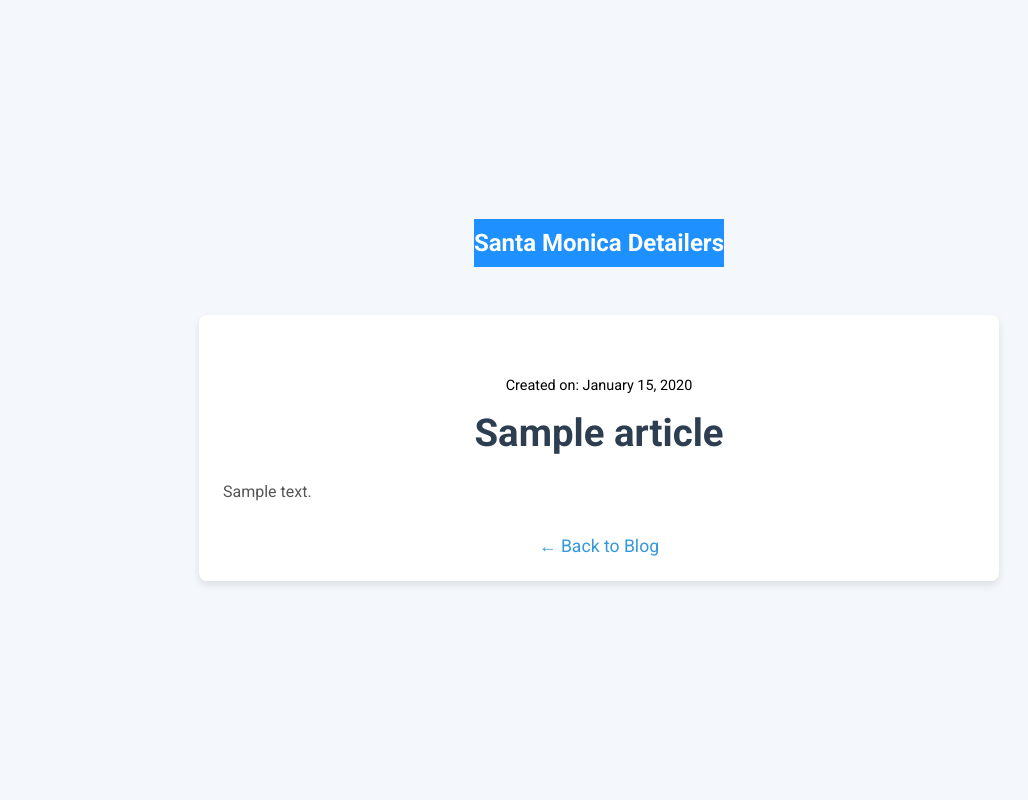
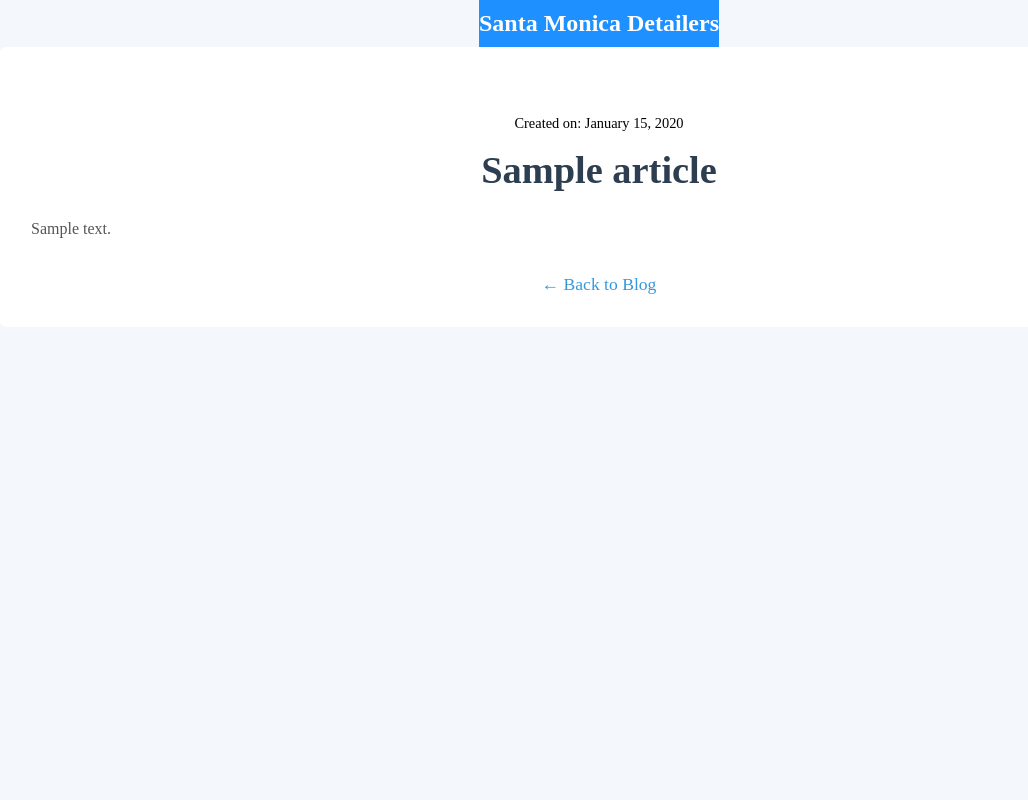
Before and after one commit to mirtazayev/santamonicadetailerscom, a FastAPI app: template templates/article.html in a window 1280 px wide. Shown: the whole page, without its empty margins (41-1069 px from the left). Run offline with FastAPI, Linux system fonts and the light colour scheme; the template is opened without the code that fills it: most values are stand-ins (such as "Sample title", 1, 10 or a date in 2020); parts of the project's set-up code (start-up, migrations or seed data) failed here and were passed over.

Commit message:
Update article.html

```diff
--- a/templates/article.html
+++ b/templates/article.html
@@ -63,7 +63,7 @@
     </script>
     <style>
         body {
-            font-family: 'Roboto', sans-serif;
+            /*font-family: 'Roboto', sans-serif;*/
             margin: 0;
             padding: 0;
             background-color: #f4f7fc;
@@ -71,19 +71,19 @@
             display: flex;
             justify-content: center;
             align-items: center;
-            height: 100vh;
+            /*height: 100vh;*/
             text-align: center;
             flex-direction: column;
         }
 
         .content {
-            max-width: 800px;
+            max-width: 1200px;
             width: 100%;
-            padding: 1.5rem;
+            padding: 2rem;
             background-color: white;
-            margin-top: 3rem;
+            /*margin-top: 3rem;*/
             border-radius: 8px;
-            box-shadow: 0 4px 8px rgba(0, 0, 0, 0.1);
+            /*box-shadow: 0 4px 8px rgba(0, 0, 0, 0.1);*/
         }
 
         .created-at {
```
